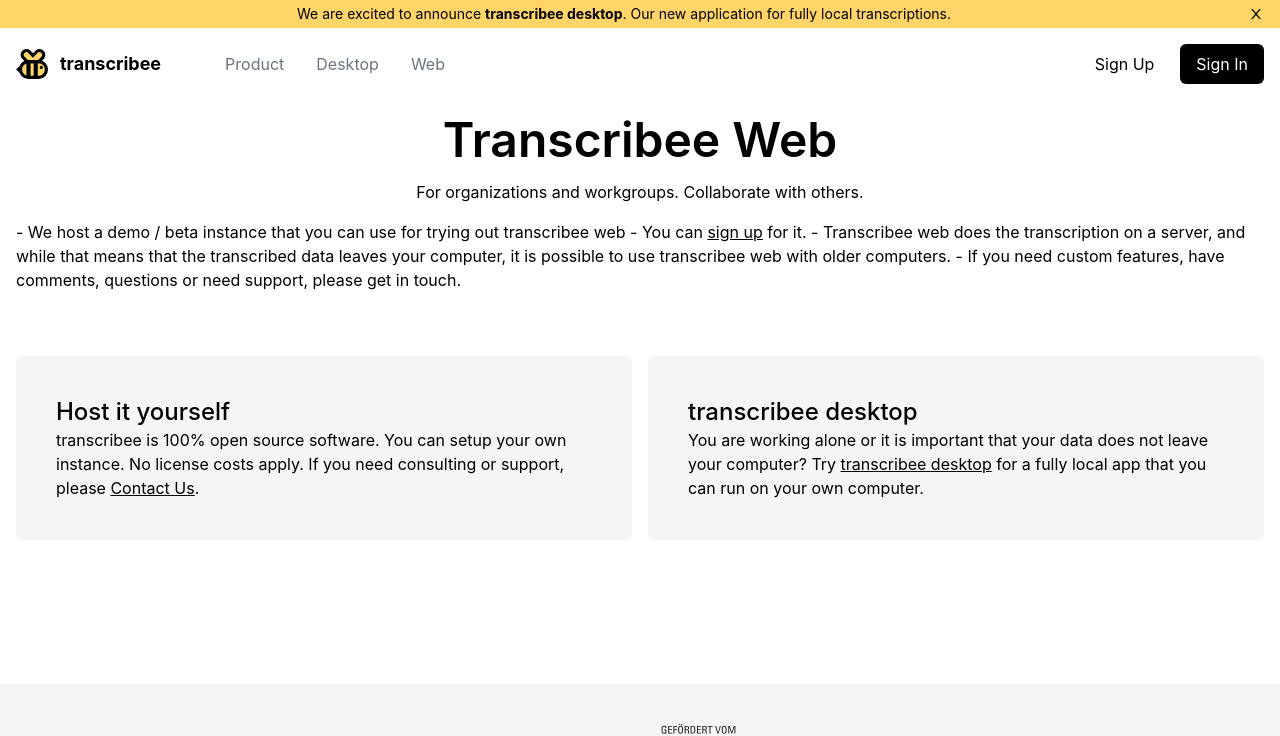
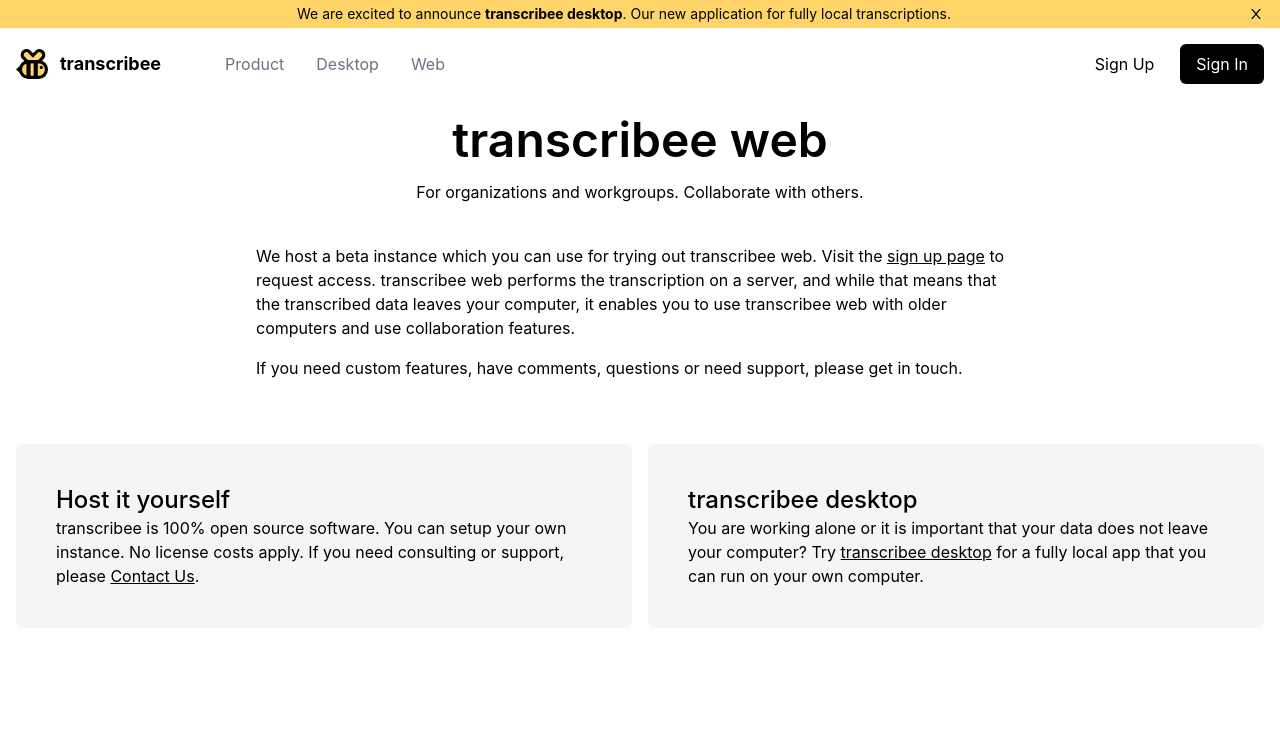
Before and after one commit to bugbakery/transcribee-website, a Next.js app: page /web in a window 1280 px wide. Shown: the top 736 px of the page. Built offline with nearby package versions, Linux system fonts and the light colour scheme.

Commit message:
Improve transcribee web page

```diff
--- a/src/app/web/page.tsx
+++ b/src/app/web/page.tsx
@@ -1,4 +1,4 @@
-import React, { ComponentProps, ReactNode } from 'react';
+import React from 'react';
 import { Metadata } from 'next';
 import { Page } from '../../components/Page';
 import Link from 'next/link';
@@ -13,37 +13,46 @@ export const metadata: Metadata = {
 export default function PricingPage() {
   return (
     <Page>
-      <h2 className="text-center text-5xl font-semibold my-4">Transcribee Web</h2>
+      <h2 className="text-center text-5xl font-semibold my-4">transcribee web</h2>
       <h3 className="text-center my-4">
         For organizations and workgroups. Collaborate with others.
       </h3>
 
-      - We host a demo / beta instance that you can use for trying out transcribee web
-      - You can <Link href="/signup" className='underline'>sign up</Link> for it.
-      - Transcribee web does the transcription on a server, and while that means that the transcribed
-      data leaves your computer, it is possible to use transcribee web with older computers.
+      <p className="mx-auto max-w-3xl mt-10 mb-4">
+        We host a beta instance which you can use for trying out transcribee web. Visit the{' '}
+        <Link href="/signup" className="underline">
+          sign up page
+        </Link>{' '}
+        to request access. transcribee web performs the transcription on a server, and while that
+        means that the transcribed data leaves your computer, it enables you to use transcribee web
+        with older computers and use collaboration features.
+      </p>
 
-      - If you need custom features, have comments, questions or need support, please get in touch.
+      <p className="mx-auto max-w-3xl">
+        If you need custom features, have comments, questions or need support, please get in touch.
+      </p>
 
-
-
-      <div className="flex my-16 gap-4 flex-wrap max-w-[500px] lg:max-w-none lg:max-w-none mx-auto lg:mx-none">
+      <div className="flex my-16 gap-4 flex-wrap max-w-[500px] lg:max-w-none mx-auto lg:mx-none">
         <div className="rounded-md bg-neutral-100 p-10 basis-0 flex-grow min-w-[400px]">
           <h3 className="text-2xl font-medium">Host it yourself</h3>
           <p>
-            transcribee is 100% open source software. You can setup your own instance.{' '}
-            No license costs apply. If you need consulting or support, please <Link href="/contact" className="underline">
+            transcribee is 100% open source software. You can setup your own instance. No license
+            costs apply. If you need consulting or support, please{' '}
+            <Link href="/contact" className="underline">
               Contact Us
-            </Link>.
+            </Link>
+            .
           </p>
         </div>
         <div className="rounded-md bg-neutral-100 p-10 basis-0 flex-grow min-w-[300px]">
           <h3 className="text-2xl font-medium">transcribee desktop</h3>
           <p>
             You are working alone or it is important that your data does not leave your computer?
-            Try <Link href="/desktop" className="underline">
+            Try{' '}
+            <Link href="/desktop" className="underline">
               transcribee desktop
-            </Link> for a fully local app that you can run on your own computer.
+            </Link>{' '}
+            for a fully local app that you can run on your own computer.
           </p>
         </div>
       </div>
```
